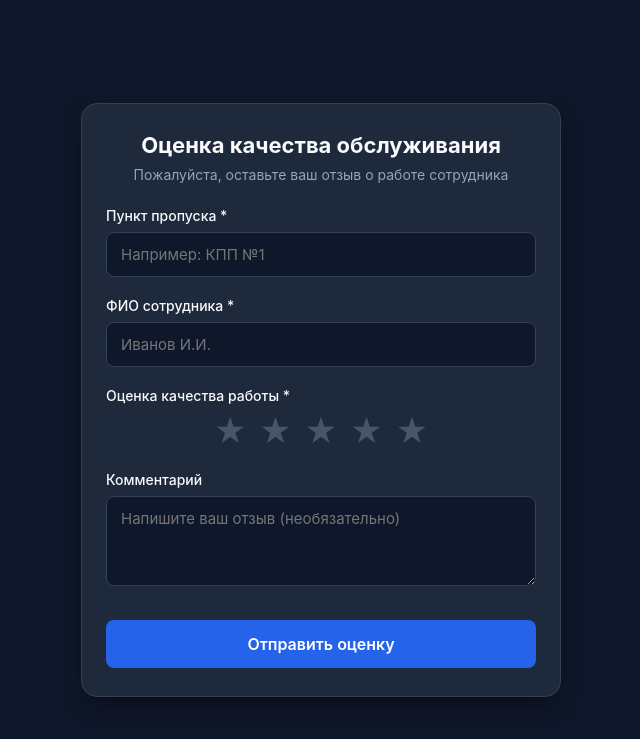
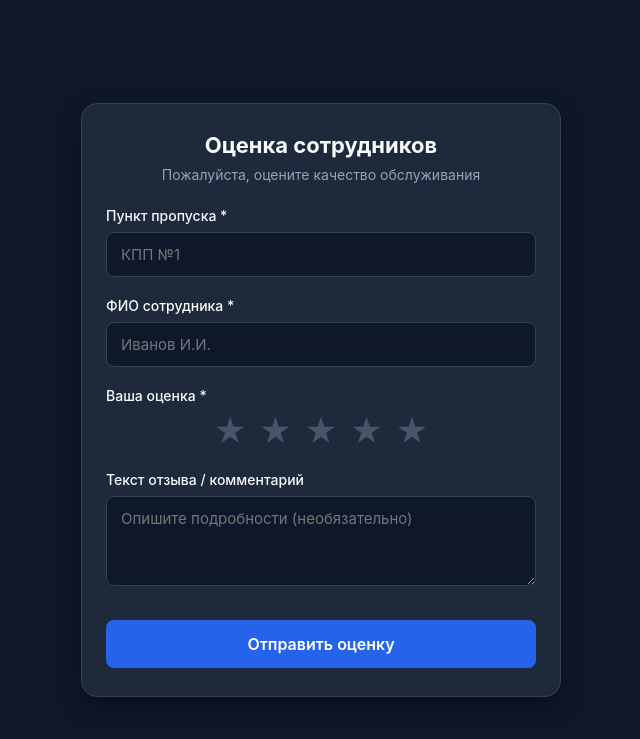
Before and after one commit to Erbolat-1/employee-rating, a Flask app: page / in a window 1280 px wide. Shown: the top 739 px of the page, without its empty margins (319-959 px from the left). Run offline with Flask 3, Linux system fonts and the light colour scheme.

Commit message:
Update employee rating form and labels

```diff
--- a/employee-rating/templates/index.html
+++ b/employee-rating/templates/index.html
@@ -54,7 +54,6 @@
         .header h1 {
             font-size: 22px;
             font-weight: 700;
-            color: var(--text-main);
             margin-bottom: 8px;
         }
 
@@ -72,11 +71,9 @@
             font-size: 14px;
             font-weight: 500;
             margin-bottom: 8px;
-            color: var(--text-main);
         }
 
-        input[type="text"],
-        textarea {
+        input[type="text"], textarea {
             width: 100%;
             padding: 12px 14px;
             background-color: var(--bg-color);
@@ -88,8 +85,7 @@
             transition: border-color 0.2s ease;
         }
 
-        input[type="text"]:focus,
-        textarea:focus {
+        input[type="text"]:focus, textarea:focus {
             border-color: var(--accent-color);
         }
 
@@ -98,12 +94,10 @@
             min-height: 90px;
         }
 
-        /* Интерактивные звёзды */
         .stars-container {
             display: flex;
             gap: 12px;
             justify-content: center;
-            direction: row;
             margin-top: 6px;
         }
 
@@ -115,8 +109,7 @@
             user-select: none;
         }
 
-        .star:hover,
-        .star.active {
+        .star:hover, .star.active {
             color: var(--star-active);
         }
 
@@ -147,7 +140,6 @@
             cursor: not-allowed;
         }
 
-        /* Сообщения об успехе/ошибке */
         .alert {
             display: none;
             padding: 16px;
@@ -176,14 +168,14 @@
 
 <div class="container">
     <div class="header">
-        <h1>Оценка качества обслуживания</h1>
-        <p>Пожалуйста, оставьте ваш отзыв о работе сотрудника</p>
+        <h1>Оценка сотрудников</h1>
+        <p>Пожалуйста, оцените качество обслуживания</p>
     </div>
 
     <form id="ratingForm">
         <div class="form-group">
             <label for="checkpoint">Пункт пропуска *</label>
-            <input type="text" id="checkpoint" placeholder="Например: КПП №1" required>
+            <input type="text" id="checkpoint" placeholder="КПП №1" required>
         </div>
 
         <div class="form-group">
@@ -192,7 +184,7 @@
         </div>
 
         <div class="form-group">
-            <label>Оценка качества работы *</label>
+            <label>Ваша оценка *</label>
             <div class="stars-container" id="starsContainer">
                 <span class="star" data-value="1">&#9733;</span>
                 <span class="star" data-value="2">&#9733;</span>
@@ -203,8 +195,8 @@
         </div>
 
         <div class="form-group">
-            <label for="comment">Комментарий</label>
-            <textarea id="comment" placeholder="Напишите ваш отзыв (необязательно)"></textarea>
+            <label for="comment">Текст отзыва / комментарий</label>
+            <textarea id="comment" placeholder="Опишите подробности (необязательно)"></textarea>
         </div>
 
         <button type="submit" class="btn-submit" id="submitBtn">Отправить оценку</button>
@@ -222,11 +214,9 @@
     const alertSuccess = document.getElementById('alertSuccess');
     const alertError = document.getElementById('alertError');
 
-    // Логика выбора звёзд
     stars.forEach(star => {
         star.addEventListener('mouseover', function() {
-            const val = this.getAttribute('data-value');
-            highlightStars(val);
+            highlightStars(this.getAttribute('data-value'));
         });
 
         star.addEventListener('mouseout', function() {
@@ -249,19 +239,14 @@
         });
     }
 
-    // Отправка формы
     form.addEventListener('submit', async function(e) {
         e.preventDefault();
 
         alertSuccess.style.display = 'none';
         alertError.style.display = 'none';
 
-        const checkpoint = document.getElementById('checkpoint').value.trim();
-        const employeeName = document.getElementById('employee_name').value.trim();
-        const comment = document.getElementById('comment').value.trim();
-
         if (currentRating === 0) {
-            showError('Пожалуйста, выберите оценку от 1 до 5 звёзд.');
+            showError('Пожалуйста, выберите количество звёзд!');
             return;
         }
 
@@ -271,14 +256,12 @@
         try {
             const response = await fetch('/api/rate', {
                 method: 'POST',
-                headers: {
-                    'Content-Type': 'application/json'
-                },
+                headers: { 'Content-Type': 'application/json' },
                 body: JSON.stringify({
-                    checkpoint: checkpoint,
-                    employee_name: employeeName,
+                    checkpoint: document.getElementById('checkpoint').value.trim(),
+                    employee_name: document.getElementById('employee_name').value.trim(),
                     rating: currentRating,
-                    comment: comment
+                    comment: document.getElementById('comment').value.trim()
                 })
             });
 
@@ -289,12 +272,12 @@
                 alertSuccess.innerText = result.message;
                 alertSuccess.style.display = 'block';
             } else {
-                showError(result.message || 'Произошла ошибка при отправке.');
+                showError(result.message || 'Ошибка отправки.');
                 submitBtn.disabled = false;
                 submitBtn.innerText = 'Отправить оценку';
             }
         } catch (err) {
-            showError('Ошибка сети или сервера. Проверьте подключение к интернету.');
+            showError('Ошибка сети или сервера. Проверьте интернет.');
             submitBtn.disabled = false;
             submitBtn.innerText = 'Отправить оценку';
         }
```
